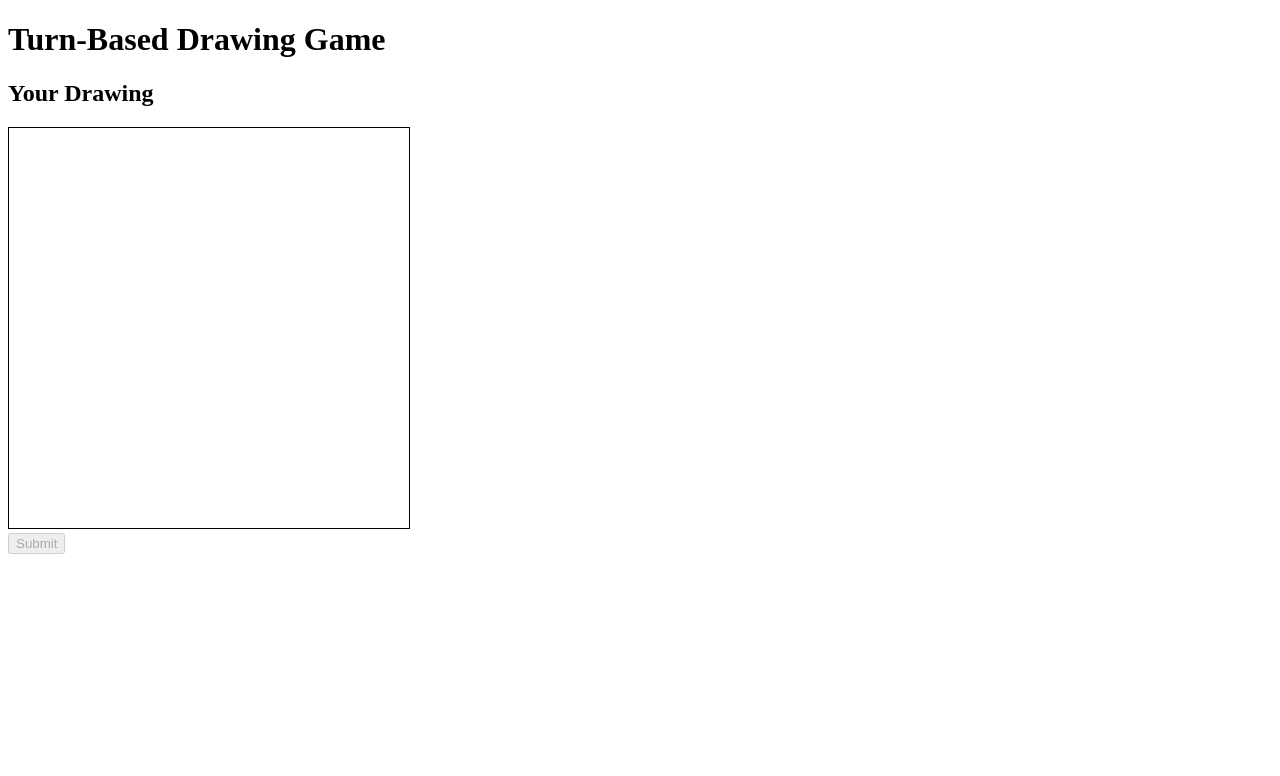
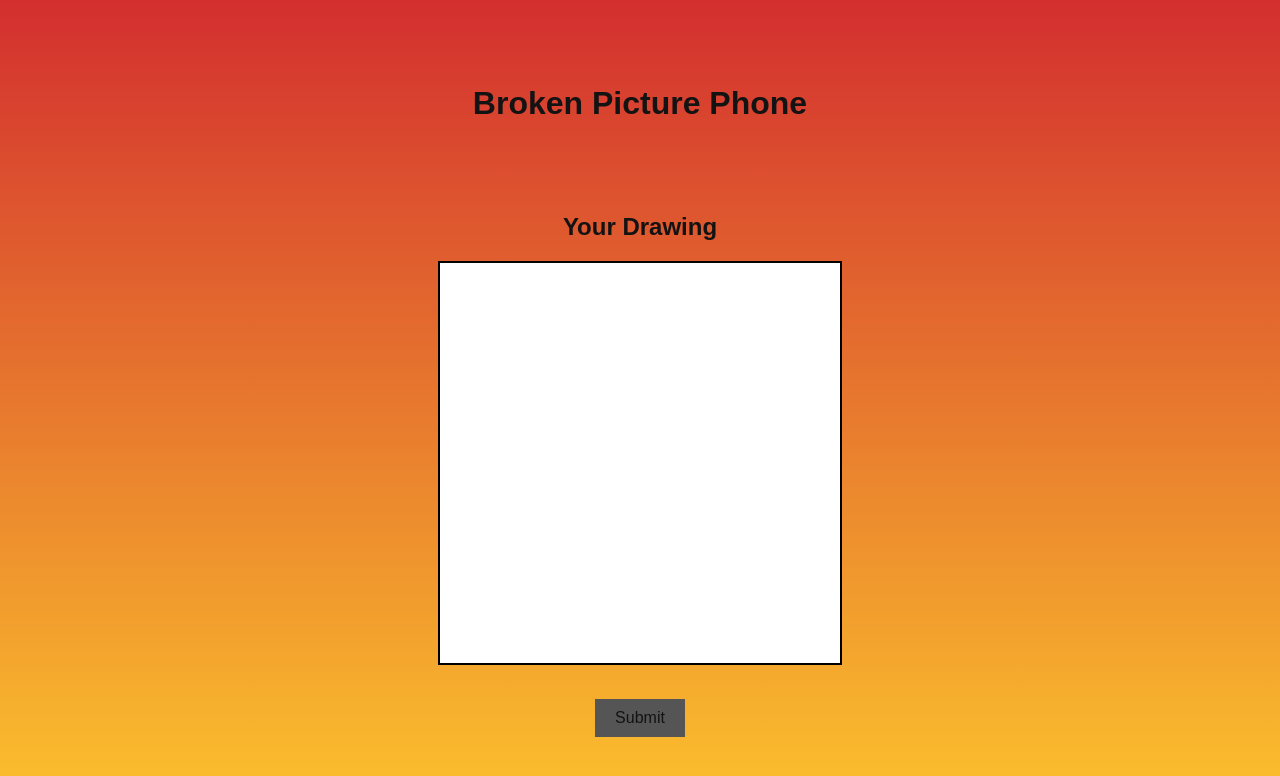
Before and after one commit to AndrewBritzWitsAccount/LastStage, a website: page public/index.html in a window 1280 px wide. Drawn offline with nearby package versions, Linux system fonts and the light colour scheme; no server answers.

Commit message:
Improved Visuals

```diff
--- a/public/index.html
+++ b/public/index.html
@@ -3,27 +3,11 @@
 <head>
   <meta charset="UTF-8">
   <meta name="viewport" content="width=device-width, initial-scale=1.0">
-  <title>Turn-Based Drawing Game</title>
-  <style>
-    .text-history {
-      margin-bottom: 20px;
-    }
-    .turn-info {
-      margin-bottom: 10px;
-    }
-    #canvas-container {
-      margin-bottom: 20px;
-    }
-    canvas {
-      border: 1px solid #000;
-    }
-    .hidden {
-      display: none;
-    }
-  </style>
+  <title>Broken Picture Phone</title>
+  <link rel="stylesheet" href="/style.css">
 </head>
 <body>
-  <h1>Turn-Based Drawing Game</h1>
+  <h1>Broken Picture Phone</h1>
   <div class="text-history" id="text-history"></div>
   <div class="turn-info" id="turn-info"></div>
   <input type="text" id="sentence-input" class="hidden" placeholder="Enter your sentence here">
--- /dev/null
+++ b/public/style.css
@@ -0,0 +1,88 @@
+/* style.css */
+
+/* Colors inspired by Red Dead Redemption 2 image */
+:root {
+  --primary-color: #d32f2f; /* Red from the image */
+  --secondary-color: #fbc02d; /* Yellow from the image */
+  --text-color: #141313;
+  --header-footer-bg: rgba(0, 0, 0, 0.7); /* Semi-transparent black */
+  --canvas-border-color: #000000;
+}
+
+/* General Styles */
+body {
+  background: linear-gradient(to bottom, #d32f2f, #fbc02d);
+  color: var(--text-color);
+  font-family: 'Arial', sans-serif;
+  margin: 0;
+  padding: 0;
+  display: flex;
+  flex-direction: column;
+  align-items: center;
+  justify-content: center;
+  height: 100vh;
+}
+
+h1, h2 {
+  color: var(--text-color);
+}
+
+#text-history {
+  margin-bottom: 20px;
+  text-align: center;
+}
+
+#turn-info {
+  margin-bottom: 10px;
+  text-align: center;
+}
+
+#canvas-container {
+  margin-bottom: 20px;
+  display: flex;
+  justify-content: center;
+}
+
+canvas {
+  border: 2px solid var(--canvas-border-color);
+  background-color: #ffffff;
+}
+
+.hidden {
+  display: none;
+}
+
+#sentence-input {
+  margin: 20px 0;
+  padding: 10px;
+  width: 80%;
+  border: 2px solid var(--secondary-color);
+  background-color: var(--header-footer-bg);
+  color: var(--text-color);
+  font-size: 1rem;
+  text-align: center;
+}
+
+#previous-text-container, #previous-canvas-container, #current-canvas-container {
+  margin: 20px 0;
+  text-align: center;
+}
+
+button {
+  background-color: var(--primary-color);
+  color: var(--text-color);
+  border: none;
+  padding: 10px 20px;
+  font-size: 1rem;
+  cursor: pointer;
+  transition: background-color 0.3s ease;
+  margin-top: 10px;
+}
+
+button:disabled {
+  background-color: #555;
+}
+
+button:hover:enabled {
+  background-color: var(--secondary-color);
+}
```
Also changed, not shown: public/client.js (line endings or trailing spaces).
